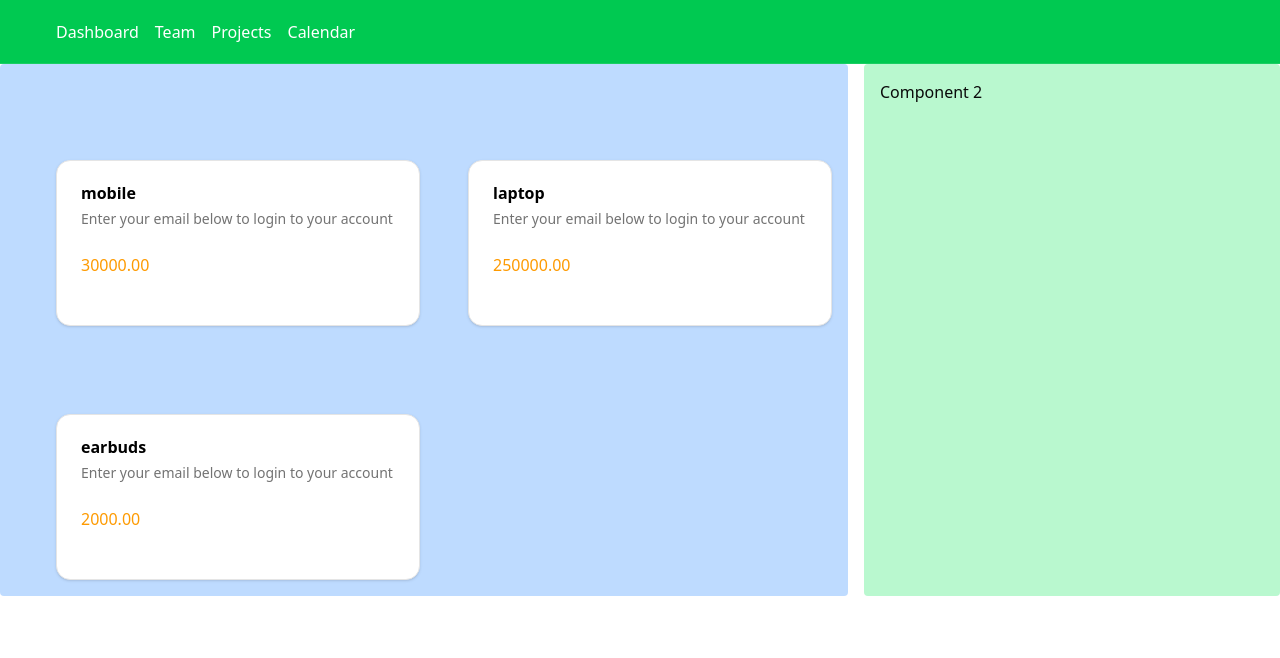
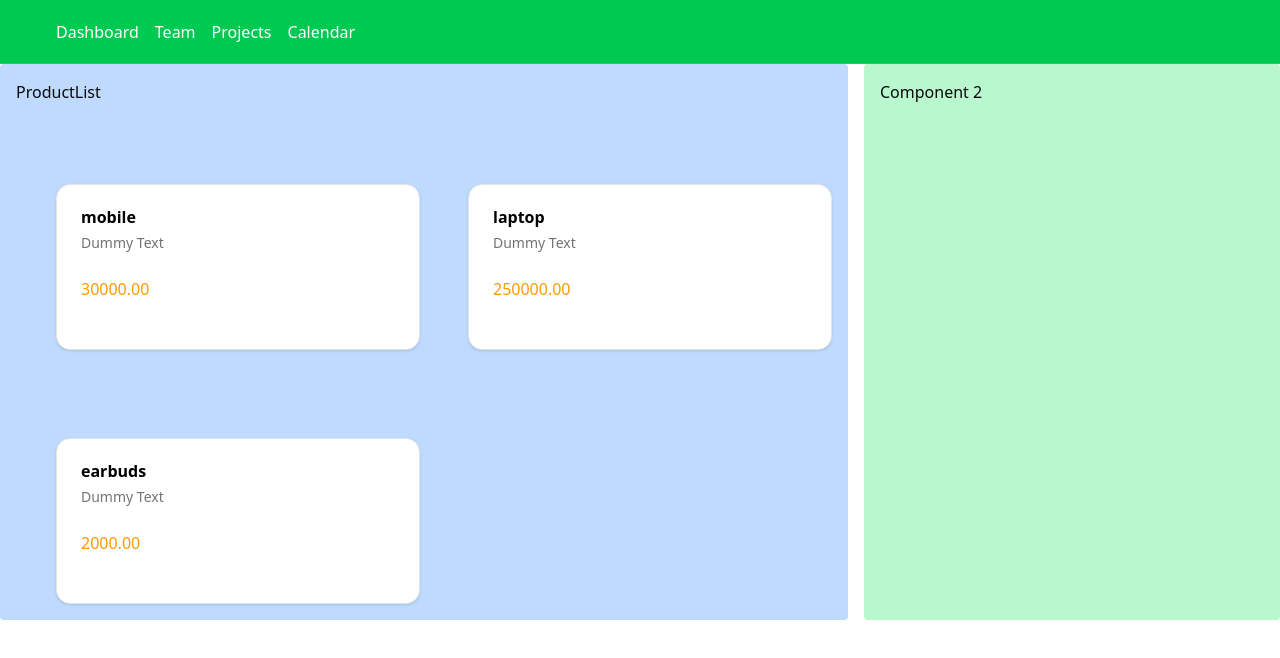
Before and after one commit to pateldev-22/frontend-technologies-session-1, a React (Vite) app: page / in a window 1280 px wide. Shown: the top 658 px of the page. Built offline with nearby package versions, Linux system fonts and the light colour scheme.

Commit message:
improved the rendering logic using list

```diff
--- a/src/Pages/HomePage.tsx
+++ b/src/Pages/HomePage.tsx
@@ -4,11 +4,15 @@ import type { Product } from "@/types/products";
 
 export default function HomePage(){
     const ProductDetails : Product[] = [
-        { id: 1, name: 'mobile', price: "30000.00" },
-        { id: 2, name: 'laptop', price: "250000.00" },
-        { id: 3, name: 'earbuds', price: "2000.00" },
+        { id: 1, name: 'mobile', price: "30000.00" , stock:"6" },
+        { id: 2, name: 'laptop', price: "250000.00" , stock:"0"},
+        { id: 3, name: 'earbuds', price: "2000.00" , stock:"3"},
     ]
-
+    // const check_status = () => {
+    //     const final_productList = ProductDetails.filter((product) => {
+    //         product.stock == '0';
+    //     })
+    // }
     return(
     <>
     <div className="grid grid-cols-3 gap-4">
--- a/src/components/card.tsx
+++ b/src/components/card.tsx
@@ -13,14 +13,17 @@ export default function ReusableCard({ProductList}:any) {
     console.log(ProductList);
   return (
     <>
+    ProductList
     <div className="grid grid-cols-2 gap-2">
+    {ProductList.map((product : Product) => (
+     <ul>
+        <li key={product.id}>
 
-    {ProductList.map((product : Product) => (
             <Card className="max-w-sm mt-20 ml-10">
             <CardHeader>
                 <CardTitle className="text-black">{product.name}</CardTitle>
                 <CardDescription>
-          Enter your email below to login to your account
+                Dummy Text
                 </CardDescription>
             </CardHeader>
             <CardContent>
@@ -31,6 +34,9 @@ export default function ReusableCard({ProductList}:any) {
             <CardFooter className="flex-col gap-2">
             </CardFooter>
             </Card>
+        </li>
+     </ul>
+
     ))}
     </div>
     </>
--- a/src/types/products.ts
+++ b/src/types/products.ts
@@ -1,5 +1,6 @@
 export interface Product{
     id:Number,
     name:String,
-    price:String
+    price:String,
+    stock:String
 }
```
Lines whose indentation alone changed are shown as unchanged.
